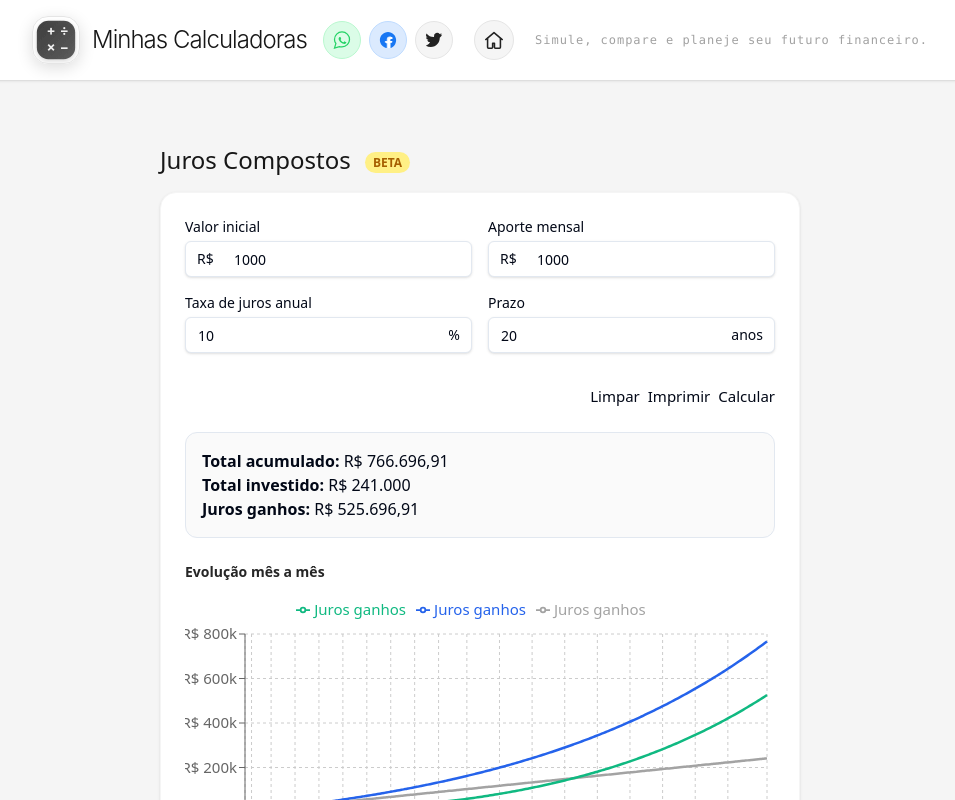
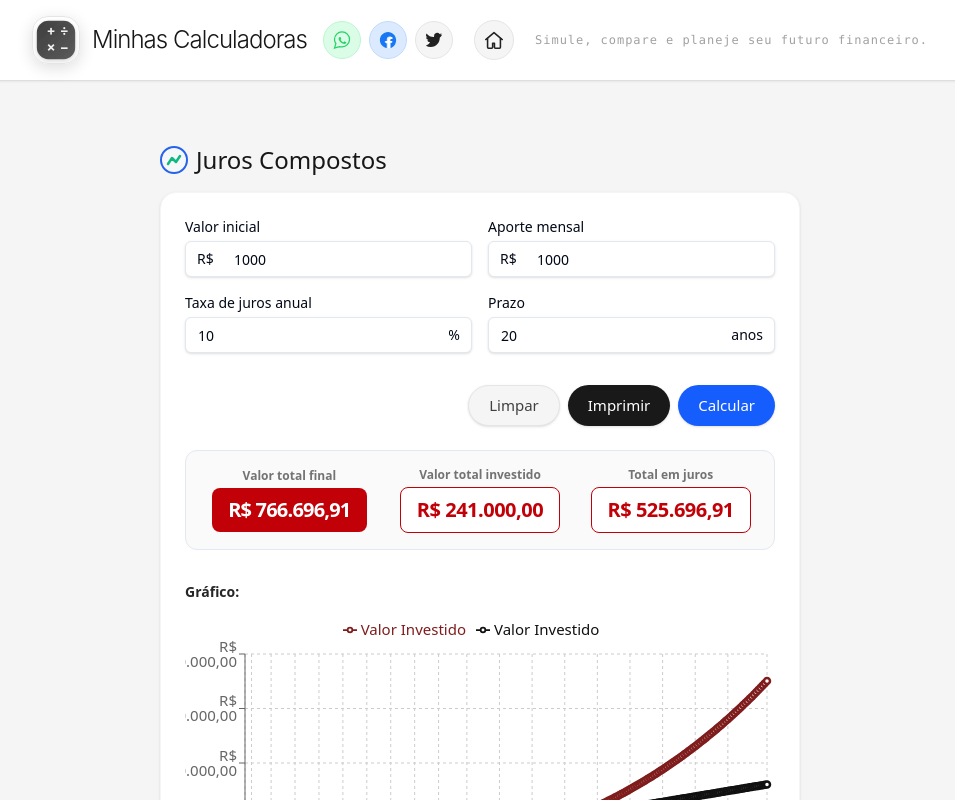
Before and after one commit to filiandrade/calculadora-aposentadoria, a React (Vite) app: page /juros-compostos in a window 1280 px wide. Both pictures are taken after a click on the button "Calcular". Shown: the top 800 px of the page, without its empty margins (160-1115 px from the left). Built offline with nearby package versions, Linux system fonts and the light colour scheme.

Commit message:
Atualização de múltiplos arquivos

```diff
--- a/src/pages/AluguelVsFinanciamento.tsx
+++ b/src/pages/AluguelVsFinanciamento.tsx
@@ -35,7 +35,13 @@ export default function AluguelVsFinanciamento() {
 
   return (
     <div className="mx-auto max-w-2xl px-4 py-10 text-[15px]">
-      <h1 className="text-2xl font-light mb-4 text-neutral-900">Aluguel vs Financiamento <span className='ml-2 px-2 py-0.5 rounded-full bg-yellow-200 text-xs text-yellow-700 font-bold align-middle'>BETA</span></h1>
+      <h1 className="text-2xl font-light mb-4 text-neutral-900 flex items-center gap-2">
+        <svg width="28" height="28" viewBox="0 0 28 28" fill="none" xmlns="http://www.w3.org/2000/svg" className="inline-block align-middle">
+          <rect x="6" y="12" width="16" height="10" rx="2" fill="#f6f7f9" stroke="#2563eb" strokeWidth="2" />
+          <path d="M6 12L14 6L22 12" stroke="#10b981" strokeWidth="2.5" strokeLinecap="round" strokeLinejoin="round" />
+        </svg>
+        Aluguel vs Financiamento
+      </h1>
       <div className="rounded-2xl bg-white shadow p-6 border border-neutral-100 mb-6">
         <form className="grid gap-4" onSubmit={e => { e.preventDefault(); calcular() }}>
           <div className="grid grid-cols-2 gap-4">
--- a/src/pages/CltVsPj.tsx
+++ b/src/pages/CltVsPj.tsx
@@ -36,7 +36,13 @@ export default function CltVsPj() {
 
   return (
     <div className="mx-auto max-w-2xl px-4 py-10 text-[15px]">
-      <h1 className="text-2xl font-light mb-4 text-neutral-900">CLT vs PJ <span className='ml-2 px-2 py-0.5 rounded-full bg-yellow-200 text-xs text-yellow-700 font-bold align-middle'>BETA</span></h1>
+      <h1 className="text-2xl font-light mb-4 text-neutral-900 flex items-center gap-2">
+        <svg width="28" height="28" viewBox="0 0 28 28" fill="none" xmlns="http://www.w3.org/2000/svg" className="inline-block align-middle">
+          <circle cx="9" cy="14" r="5" fill="#f6f7f9" stroke="#2563eb" strokeWidth="2" />
+          <rect x="15" y="9" width="8" height="10" rx="2" fill="#f6f7f9" stroke="#10b981" strokeWidth="2" />
+        </svg>
+        CLT vs PJ
+      </h1>
       <div className="rounded-2xl bg-white shadow p-6 border border-neutral-100 mb-6">
         <form className="grid gap-4" onSubmit={e => { e.preventDefault(); calcular() }}>
           <div className="grid grid-cols-2 gap-4">
--- a/src/pages/FinanciamentoImobiliario.tsx
+++ b/src/pages/FinanciamentoImobiliario.tsx
@@ -48,7 +48,13 @@ export default function FinanciamentoImobiliario() {
 
   return (
     <div className="mx-auto max-w-2xl px-4 py-10 text-[15px]">
-      <h1 className="text-2xl font-light mb-4 text-neutral-900">Financiamento Imobiliário <span className='ml-2 px-2 py-0.5 rounded-full bg-yellow-200 text-xs text-yellow-700 font-bold align-middle'>BETA</span></h1>
+      <h1 className="text-2xl font-light mb-4 text-neutral-900 flex items-center gap-2">
+        <svg width="28" height="28" viewBox="0 0 28 28" fill="none" xmlns="http://www.w3.org/2000/svg" className="inline-block align-middle">
+          <rect x="6" y="12" width="16" height="10" rx="2" fill="#f6f7f9" stroke="#2563eb" strokeWidth="2" />
+          <path d="M6 12L14 6L22 12" stroke="#10b981" strokeWidth="2.5" strokeLinecap="round" strokeLinejoin="round" />
+        </svg>
+        Financiamento Imobiliário
+      </h1>
       <div className="rounded-2xl bg-white shadow p-6 border border-neutral-100 mb-6">
         <form className="grid gap-4" onSubmit={e => { e.preventDefault(); calcular() }}>
           <div className="grid grid-cols-2 gap-4">
--- a/src/pages/Inss.tsx
+++ b/src/pages/Inss.tsx
@@ -44,7 +44,13 @@ export default function Inss() {
 
   return (
     <div className="mx-auto max-w-2xl px-4 py-10 text-[15px]">
-      <h1 className="text-2xl font-light mb-4 text-neutral-900">Calculadora de INSS <span className='ml-2 px-2 py-0.5 rounded-full bg-yellow-200 text-xs text-yellow-700 font-bold align-middle'>BETA</span></h1>
+      <h1 className="text-2xl font-light mb-4 text-neutral-900 flex items-center gap-2">
+        <svg width="28" height="28" viewBox="0 0 28 28" fill="none" xmlns="http://www.w3.org/2000/svg" className="inline-block align-middle">
+          <circle cx="14" cy="14" r="13" stroke="#2563eb" strokeWidth="2" fill="#f6f7f9" />
+          <path d="M8 16L14 12L20 16" stroke="#10b981" strokeWidth="2.5" strokeLinecap="round" strokeLinejoin="round" />
+        </svg>
+        Calculadora de INSS
+      </h1>
       <div className="rounded-2xl bg-white shadow p-6 border border-neutral-100 mb-6">
         <form className="grid gap-4" onSubmit={e => { e.preventDefault(); calcular() }}>
           <div className="grid grid-cols-3 gap-4">
--- a/src/pages/JurosCompostos.tsx
+++ b/src/pages/JurosCompostos.tsx
@@ -42,7 +42,13 @@ export default function JurosCompostos() {
 
   return (
     <div className="mx-auto max-w-2xl px-4 py-10 text-[15px]">
-      <h1 className="text-2xl font-light mb-4 text-neutral-900">Juros Compostos <span className='ml-2 px-2 py-0.5 rounded-full bg-yellow-200 text-xs text-yellow-700 font-bold align-middle'>BETA</span></h1>
+      <h1 className="text-2xl font-light mb-4 text-neutral-900 flex items-center gap-2">
+        <svg width="28" height="28" viewBox="0 0 28 28" fill="none" xmlns="http://www.w3.org/2000/svg" className="inline-block align-middle">
+          <circle cx="14" cy="14" r="13" stroke="#2563eb" strokeWidth="2" fill="#f6f7f9" />
+          <path d="M8 18L12 12L16 16L20 10" stroke="#10b981" strokeWidth="2.5" strokeLinecap="round" strokeLinejoin="round" />
+        </svg>
+        Juros Compostos
+      </h1>
       <div className="rounded-2xl bg-white shadow p-6 border border-neutral-100 mb-6">
         <form className="grid gap-4" onSubmit={e => { e.preventDefault(); calcular() }}>
           <div className="grid grid-cols-2 gap-4">
@@ -64,30 +70,50 @@ export default function JurosCompostos() {
             </div>
           </div>
           <div className="flex justify-end gap-2 mt-4">
-            <button type="button" className="btn btn-outline" onClick={limpar}>Limpar</button>
-            <button type="button" className="btn btn-outline" onClick={imprimir}>Imprimir</button>
-            <button type="submit" className="btn btn-primary">Calcular</button>
+            <button type="button" className="rounded-full bg-neutral-100 px-5 py-2 text-neutral-700 font-medium border border-neutral-200 shadow-sm hover:bg-neutral-200 transition" onClick={limpar}>
+              Limpar
+            </button>
+            <button type="button" className="rounded-full bg-black/90 px-5 py-2 text-white font-medium shadow-sm hover:bg-black transition" onClick={imprimir}>
+              Imprimir
+            </button>
+            <button type="submit" className="rounded-full bg-blue-600 px-5 py-2 text-white font-medium shadow-sm hover:bg-blue-700 transition">
+              Calcular
+            </button>
           </div>
         </form>
         {resultado && (
           <>
-            <div className="mt-6 bg-neutral-50 rounded-xl p-4 border text-base">
-              <div><strong>Total acumulado:</strong> R$ {resultado.total.toLocaleString('pt-BR')}</div>
-              <div><strong>Total investido:</strong> R$ {resultado.investido.toLocaleString('pt-BR')}</div>
-              <div><strong>Juros ganhos:</strong> R$ {resultado.juros.toLocaleString('pt-BR')}</div>
+            <div className="mt-6 bg-neutral-50 rounded-xl p-4 border text-base grid grid-cols-1 md:grid-cols-3 gap-4">
+              <div className="flex flex-col items-center justify-center">
+                <span className="text-xs font-semibold text-neutral-500 mb-1">Valor total final</span>
+                <span className="bg-red-700 text-white rounded-lg px-4 py-2 text-xl font-bold tracking-tight" style={{letterSpacing: '-0.04em'}}>
+                  R$ {resultado.total.toLocaleString('pt-BR', { minimumFractionDigits: 2, maximumFractionDigits: 2 })}
+                </span>
+              </div>
+              <div className="flex flex-col items-center justify-center">
+                <span className="text-xs font-semibold text-neutral-500 mb-1">Valor total investido</span>
+                <span className="bg-white text-red-700 border border-red-700 rounded-lg px-4 py-2 text-xl font-bold tracking-tight">
+                  R$ {resultado.investido.toLocaleString('pt-BR', { minimumFractionDigits: 2, maximumFractionDigits: 2 })}
+                </span>
+              </div>
+              <div className="flex flex-col items-center justify-center">
+                <span className="text-xs font-semibold text-neutral-500 mb-1">Total em juros</span>
+                <span className="bg-white text-red-700 border border-red-700 rounded-lg px-4 py-2 text-xl font-bold tracking-tight">
+                  R$ {resultado.juros.toLocaleString('pt-BR', { minimumFractionDigits: 2, maximumFractionDigits: 2 })}
+                </span>
+              </div>
             </div>
-            <div className="mt-6">
-              <h3 className="font-semibold mb-2 text-neutral-800 text-sm">Evolução mês a mês</h3>
-              <ResponsiveContainer width="100%" height={260}>
+            <div className="mt-8">
+              <h3 className="font-semibold mb-2 text-neutral-800 text-sm">Gráfico:</h3>
+              <ResponsiveContainer width="100%" height={300}>
                 <LineChart data={grafico} margin={{ left: 0, right: 8, top: 8, bottom: 8 }}>
                   <CartesianGrid strokeDasharray="3 3" />
-                  <XAxis dataKey="mes" tickFormatter={m => `${m}`} label={{ value: "Meses", position: "insideBottomRight", offset: -4 }} />
-                  <YAxis tickFormatter={v => `R$ ${Math.round(v/1000)}k`} />
-                  <Tooltip formatter={(val: number, name: string) => [`R$ ${val.toLocaleString('pt-BR')}`, name === 'saldo' ? 'Saldo acumulado' : name === 'investido' ? 'Total investido' : 'Juros ganhos']} labelFormatter={l => `Mês: ${l}`} />
-                  <Legend verticalAlign="top" height={36} formatter={v => v === 'saldo' ? 'Saldo acumulado' : v === 'investido' ? 'Total investido' : 'Juros ganhos'} />
-                  <Line type="monotone" dataKey="saldo" stroke="#2563eb" strokeWidth={2.5} dot={false} name="Saldo acumulado" />
-                  <Line type="monotone" dataKey="investido" stroke="#a3a3a3" strokeWidth={2.5} dot={false} name="Total investido" />
-                  <Line type="monotone" dataKey="juros" stroke="#10b981" strokeWidth={2.5} dot={false} name="Juros ganhos" />
+                  <XAxis dataKey="mes" tickFormatter={m => `${m}`} label={{ value: "", position: "insideBottomRight", offset: -4 }} />
+                  <YAxis tickFormatter={v => `R$ ${v.toLocaleString('pt-BR', { minimumFractionDigits: 2 })}`} />
+                  <Tooltip formatter={(val: number, name: string) => [`R$ ${val.toLocaleString('pt-BR', { minimumFractionDigits: 2 })}`, name === 'juros' ? 'Total em juros' : 'Valor Investido']} labelFormatter={l => `Mês: ${l}`} />
+                  <Legend verticalAlign="top" height={36} formatter={v => v === 'juros' ? 'Total em juros' : 'Valor Investido'} />
+                  <Line type="monotone" dataKey="juros" stroke="#7f1d1d" strokeWidth={2.5} dot={true} name="Total em juros" />
+                  <Line type="monotone" dataKey="investido" stroke="#111" strokeWidth={2.5} dot={true} name="Valor Investido" />
                 </LineChart>
               </ResponsiveContainer>
               <div className="mt-2 text-xs text-neutral-500">* Gráfico ilustrativo. Valores aproximados, sem impostos ou taxas.</div>
--- a/src/pages/RentabilidadeReal.tsx
+++ b/src/pages/RentabilidadeReal.tsx
@@ -37,7 +37,13 @@ export default function RentabilidadeReal() {
 
   return (
     <div className="mx-auto max-w-2xl px-4 py-10 text-[15px]">
-      <h1 className="text-2xl font-light mb-4 text-neutral-900">Rentabilidade Real <span className='ml-2 px-2 py-0.5 rounded-full bg-yellow-200 text-xs text-yellow-700 font-bold align-middle'>BETA</span></h1>
+      <h1 className="text-2xl font-light mb-4 text-neutral-900 flex items-center gap-2">
+        <svg width="28" height="28" viewBox="0 0 28 28" fill="none" xmlns="http://www.w3.org/2000/svg" className="inline-block align-middle">
+          <circle cx="14" cy="14" r="13" stroke="#10b981" strokeWidth="2" fill="#f6f7f9" />
+          <path d="M8 18L14 10L20 18" stroke="#2563eb" strokeWidth="2.5" strokeLinecap="round" strokeLinejoin="round" />
+        </svg>
+        Rentabilidade Real
+      </h1>
       <div className="rounded-2xl bg-white shadow p-6 border border-neutral-100 mb-6">
         <form className="grid gap-4" onSubmit={e => { e.preventDefault(); calcular() }}>
           <div className="grid grid-cols-3 gap-4">
```
